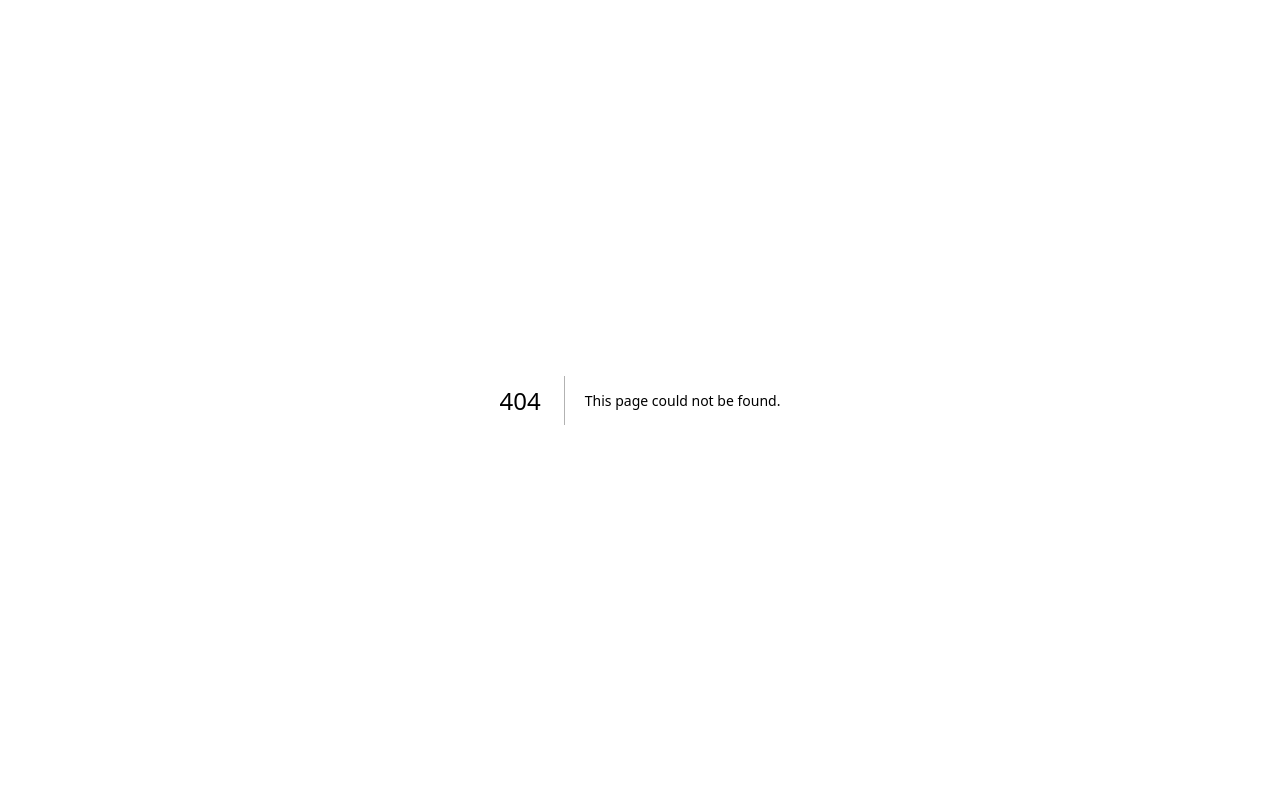
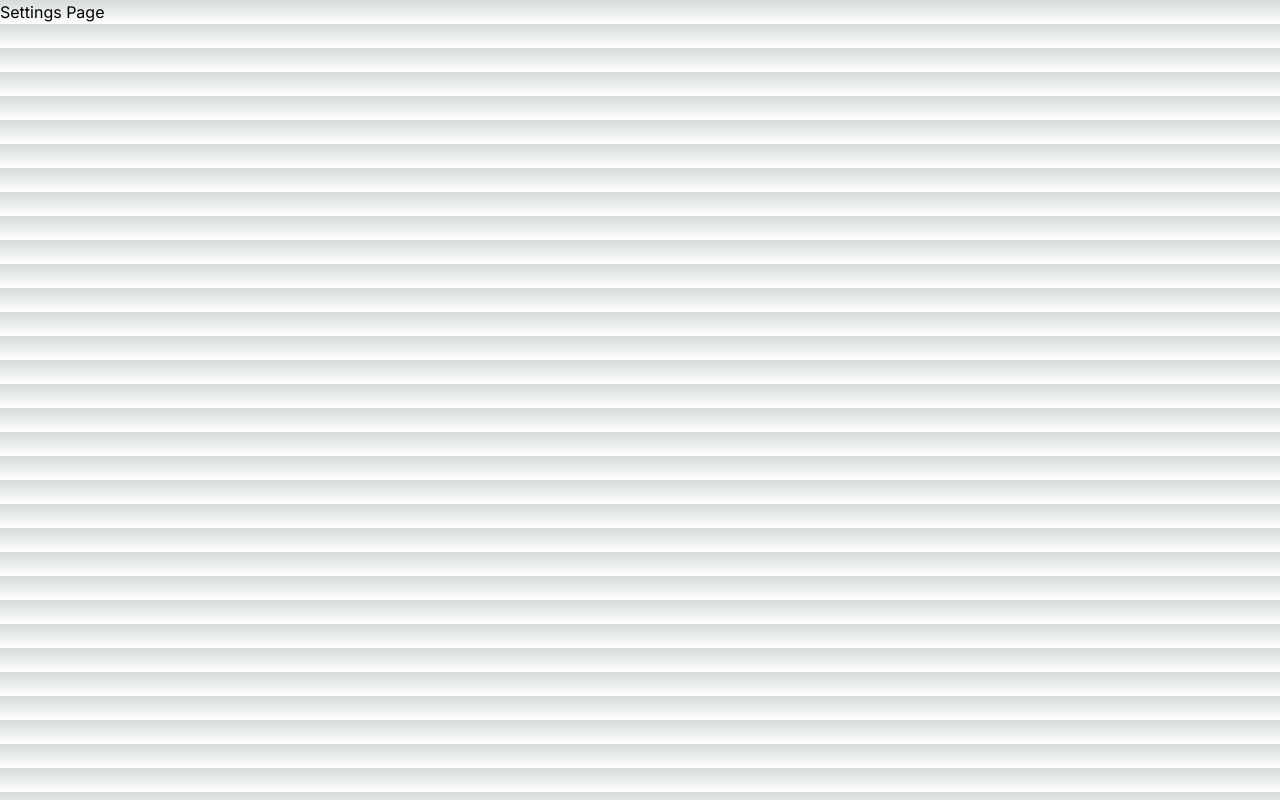
Before and after one commit to tuchaVshortah/intro-v3-app, a Next.js app: page /settings in a window 1280 px wide. Before the commit this address had no page. Built offline with nearby package versions, Linux system fonts and the light colour scheme.

Commit message:
add a settings page

```diff
--- /dev/null
+++ b/app/(dashboard)/settings/page.tsx
@@ -0,0 +1,9 @@
+const SettingsPage = () => {
+    return (
+        <div>
+            <h1>Settings Page</h1>
+        </div>
+    )
+}
+
+export default SettingsPage;
```
